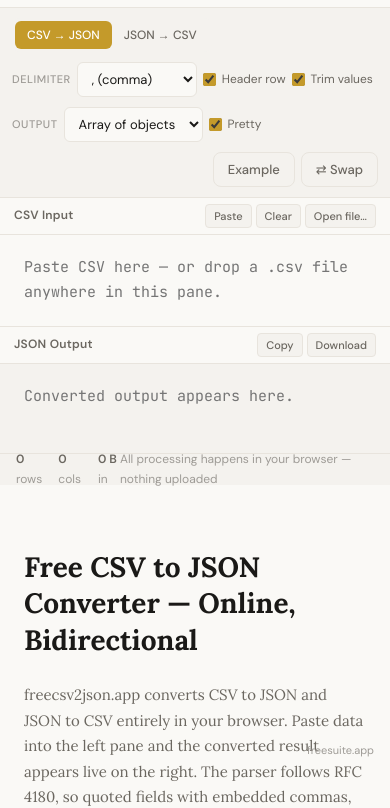
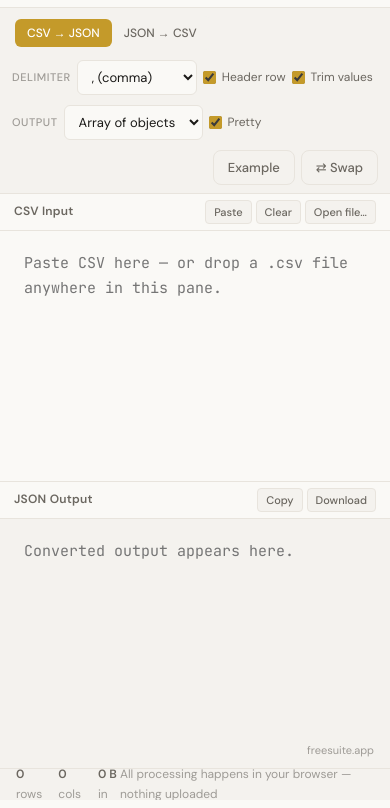
Before and after one commit to LorenzoLombardi111/csv2json, a plain HTML site: page index.html in a window 390 px wide. Shown: the part 44-852 px from the top of the page. Drawn offline with Linux system fonts and the light colour scheme.

Commit message:
Fix SEO flex-layout bug: app overflowed into SEO section
Body was a flex container with overflow:hidden; seo-content was a direct
flex child, which squished the app UI and rendered the SEO H1 in the
viewport. Move the 100vh / flex / overflow onto .app-wrapper only, so the
SEO section renders normally in document flow below the fold.

```diff
--- a/index.html
+++ b/index.html
@@ -129,16 +129,12 @@
             font-family: var(--font-body);
             background: var(--bg);
             color: var(--text-primary);
+        }
+        .app-wrapper {
             height: 100vh;
             display: flex;
             flex-direction: column;
             overflow: hidden;
-        }
-        .app-wrapper {
-            flex: 1;
-            display: flex;
-            flex-direction: column;
-            min-height: 0;
         }
 
         /* ===== Header ===== */
@@ -559,12 +555,10 @@
 
         /* ===== Mobile ===== */
         @media (max-width: 768px) {
-            body { overflow: auto; height: auto; }
-            .app-wrapper { height: 100vh; }
             .editor { grid-template-columns: 1fr; grid-template-rows: 1fr 1fr; }
             .pane + .pane { border-left: none; border-top: 1px solid var(--border); }
             .suite-badge .badge-prefix { display: none; }
-            .controls { padding: 10px 12px; gap: 10px; }
+            .controls { padding: 8px 12px; gap: 10px; }
             .control-sep { display: none; }
         }
     </style>
```
